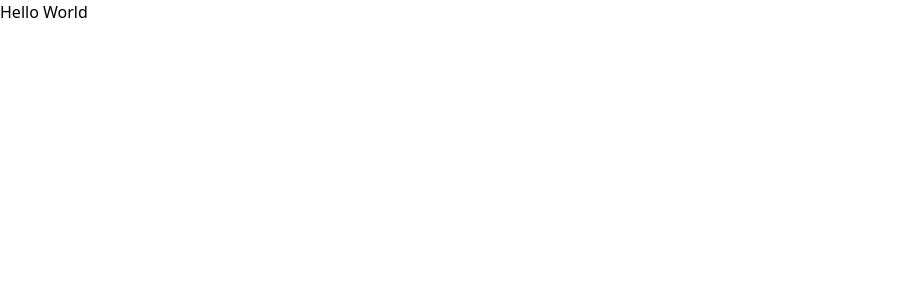
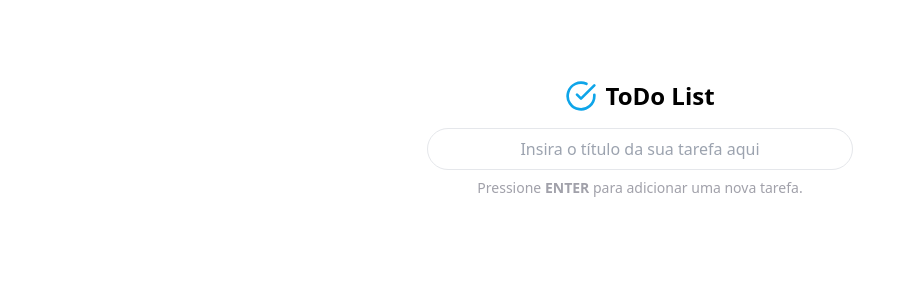
Before and after one commit to devcanovas/todolist, a React (Vite) app: page / in a window 1280 px wide. Shown: the top 300 px of the page, without its empty margins (0-915 px from the left). Built offline with nearby package versions, Linux system fonts and the light colour scheme.

Commit message:
Implementando a interface de inserção de tarefas

```diff
--- a/package.json
+++ b/package.json
@@ -10,6 +10,7 @@
     "preview": "vite preview"
   },
   "dependencies": {
+    "lucide-react": "^0.330.0",
     "react": "^18.2.0",
     "react-dom": "^18.2.0"
   },
--- a/src/app.tsx
+++ b/src/app.tsx
@@ -1,3 +1,19 @@
+import { CheckCircle } from "lucide-react";
+import { useState } from "react";
+
 export function App() {
-  return <h1>Hello World</h1>;
+  return (
+    <div className="w-full p-2 md:p-0 md:w-2/3 xl:w-1/3 flex flex-col items-center justify-center mx-auto my-20 space-y-4">
+      <div className="flex space-x-2 items-center">
+        <CheckCircle className="size-8 text-sky-500" />
+        <h1 className="text-2xl font-bold">ToDo List</h1>
+      </div>
+      <form className="flex-col flex space-y-2 w-full items-center justify-center">
+        <input type="text" className="border rounded-full p-2 text-center w-full" placeholder="Insira o título da sua tarefa aqui"/>
+        <span className="text-sm text-zinc-400">
+          Pressione <b>ENTER</b> para adicionar uma nova tarefa.
+        </span>
+      </form>
+    </div>
+  );
 }
--- a/tailwind.config.js
+++ b/tailwind.config.js
@@ -1,6 +1,6 @@
 /** @type {import('tailwindcss').Config} */
 export default {
-  content: ["./index.html", "./src/**/*.{tsx}"],
+  content: ["./index.html", "./src/**/*.{js,ts,jsx,tsx}"],
   theme: {
     extend: {},
   },
```
Also changed, not shown: 1 other file (tests, documents, lock files or other folders).
